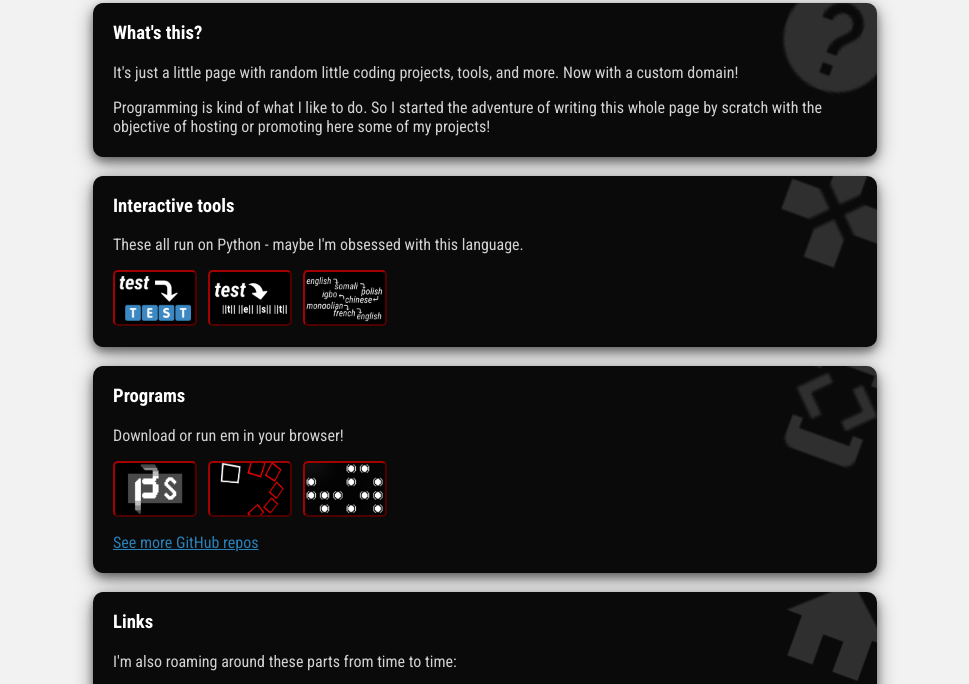
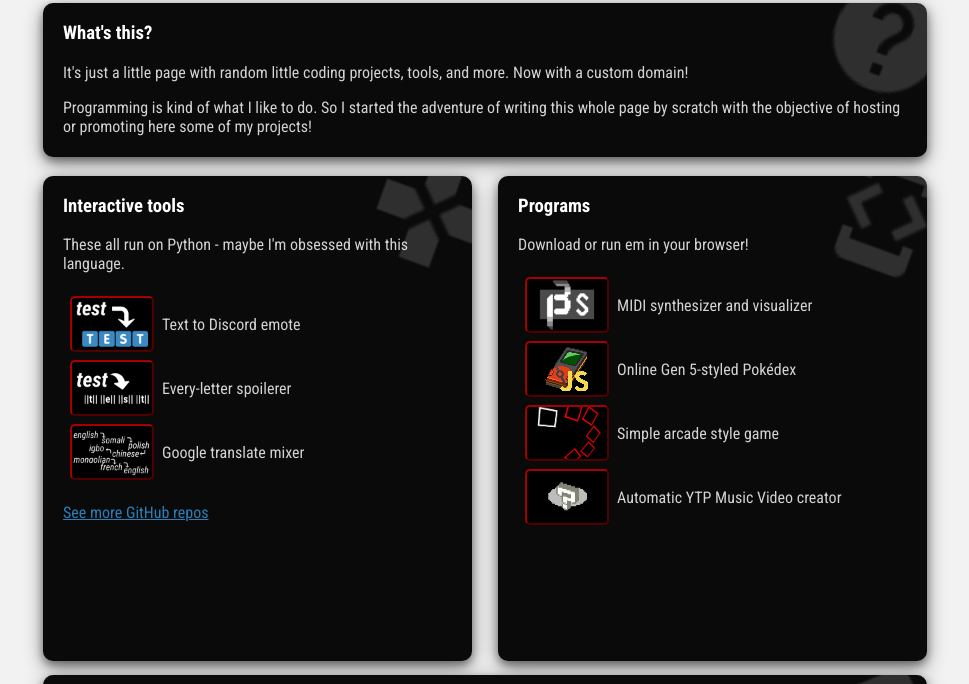
Before and after one commit to vlcoo/vlcoo.github.io, a plain HTML site: page index.html in a window 1280 px wide. Shown: the part 87-771 px from the top of the page, without its empty margins (155-1124 px from the left). Drawn offline with Linux system fonts and the light colour scheme.

Commit message:
Main page layout revisions ; new projects

```diff
--- a/index.html
+++ b/index.html
@@ -24,9 +24,11 @@
                 var h = location.hash
                 if(h == "#social") {
                     document.getElementById("welcome").hidden = true;
-                    document.getElementById("scripts").hidden = true;
-                    document.getElementById("programs").hidden = true;
+                    document.getElementById("projects").hidden = true;
                     document.getElementById("gohome").hidden = false;
+                    for (var elem of document.getElementsByTagName("br")) {
+                        elem.hidden = true;
+                    }
                 }
             }
         </script>
@@ -51,30 +53,51 @@
 
         <br>
 
-        <div class="block" id="scripts">
+        <div class="block_container" id="projects">
+            <div class="block block_inline" style="float: left;" id="scripts">
                 <img class="block_bg" src="assets/icon_gamepad.png"></img>
                 <h3>Interactive tools</h3>
                 <p>These all run on Python - maybe I'm obsessed with this language.</p>
-            <button title="Text to Discord emote" onclick="location.href = 'scripts/ttd.html';" class="button_project" style="background-image: url(assets/proj_ttd.png);"></button>
-            &nbsp;
-            <button title="Troll spoiler generator" onclick="location.href = 'scripts/tsg.html';" class="button_project" style="background-image: url(assets/proj_tsg.png);"></button>
-            &nbsp;
-            <button title="Translate mixer" onclick="location.href = 'scripts/gtm.html';" class="button_project" style="background-image: url(assets/proj_gtm.png);"></button>
-            <p></p>
+                <table class="proj_container">
+                    <tr>
+                        <td><button title="Text to Discord emote" onclick="location.href = 'scripts/ttd.html';" class="button_project" style="background-image: url(assets/proj_ttd.png);"></button></td>
+                        <td><p>Text to Discord emote</p></td>
+                    </tr>
+                    <tr>
+                        <td><button title="Troll spoiler generator" onclick="location.href = 'scripts/tsg.html';" class="button_project" style="background-image: url(assets/proj_tsg.png);"></button></td>
+                        <td><p>Every-letter spoilerer</p></td>
+                    </tr>
+                    <tr>
+                        <td><button title="Translate mixer" onclick="location.href = 'scripts/gtm.html';" class="button_project" style="background-image: url(assets/proj_gtm.png);"></button></td>
+                        <td><p>Google translate mixer</p></td>
+                    </tr>
+                </table>
+                <p><a href="https://github.com/vlcoo">See more GitHub repos</a></p>
             </div>
 
-        <br>
-
-        <div class="block" id="programs">
+            <div class="block block_inline" style="float: right; overflow: hidden;" id="programs">
                 <img class="block_bg" src="assets/icon_code.png"></img>
                 <h3>Programs</h3>
                 <p>Download or run em in your browser!</p>
-            <button title="P3synth" onclick="location.href = 'p3synth.html';" class="button_project" style="background-image: url(assets/proj_p3synth.png);"></button>
-            &nbsp;
-            <button title="TailTrail" onclick="window.open('https://vlco-o.itch.io/tailtrail', '_blank');" class="button_project" style="background-image: url(assets/proj_tailtrail.png);"></button>
-            &nbsp;
-            <button title="Command line Game of Life" onclick="window.open('https://github.com/vlcoo/commandline-game-of-life', '_blank');" class="button_project" style="background-image: url(assets/proj_gol.png);"></button>
-            <p><a href="https://github.com/vlcoo">See more GitHub repos</a></p>
+                <table class="proj_container">
+                    <tr>
+                        <td><button title="P3synth" onclick="location.href = 'p3synth.html';" class="button_project" style="background-image: url(assets/proj_p3synth.png); image-rendering: -moz-crisp-edges;"></button></td>
+                        <td><p>MIDI synthesizer and visualizer</p></td>
+                    </tr>
+                    <tr>
+                        <td><button title="PokéjsDex" onclick="location.href = 'PokejsDex';" class="button_project" style="background-image: url(assets/proj_pokejsdex.png); image-rendering: -moz-crisp-edges;"></button></td>
+                        <td><p>Online Gen 5-styled Pokédex</p></td>
+                    </tr>
+                    <tr>
+                        <td><button title="TailTrail" onclick="window.open('https://vlco-o.itch.io/tailtrail', '_blank');" class="button_project" style="background-image: url(assets/proj_tailtrail.png);"></button></td>
+                        <td><p>Simple arcade style game</p></td>
+                    </tr>
+                    <tr>
+                        <td><button title="PYTPMV" onclick="window.open('https://github.com/vlcoo/PYTPMV', '_blank');" class="button_project" style="background-image: url(assets/unk.webp);"></button></td>
+                        <td><p>Automatic YTP Music Video creator</p></td>
+                    </tr>
+                </table>
+            </div>
         </div>
 
         <br>
--- a/styles/index.css
+++ b/styles/index.css
@@ -2,7 +2,7 @@
 
 html {
     margin:    0 auto;
-    max-width: 800px;
+    max-width: 900px;
     font-family: 'Roboto Condensed';
 }
 
@@ -21,7 +21,7 @@ h1 {
     text-align: center;
     color: #0000;
 /*     font-family: "Roboto Condensed"; */
-    -webkit-text-stroke: 2px #A30002;
+    -webkit-text-stroke: 3px #A30002;
 }
 
 h2 {
@@ -58,6 +58,21 @@ div.block {
 /*     border-color: grey; */
     position: relative;
     overflow: hidden;
+}
+
+div.block_inline {
+    width: 44%;
+    height: 100%;
+}
+
+div.block_container {
+    /* overflow: hidden; */
+    /* padding: 24px; */
+    height: 480px;
+}
+
+table.proj_container {
+    border-spacing: 6px;
 }
 
 div.popup {
```
Also changed, not shown: assets/proj_pokejsdex.png (added), assets/unk.webp (added). Lines whose indentation alone changed are shown as unchanged.
